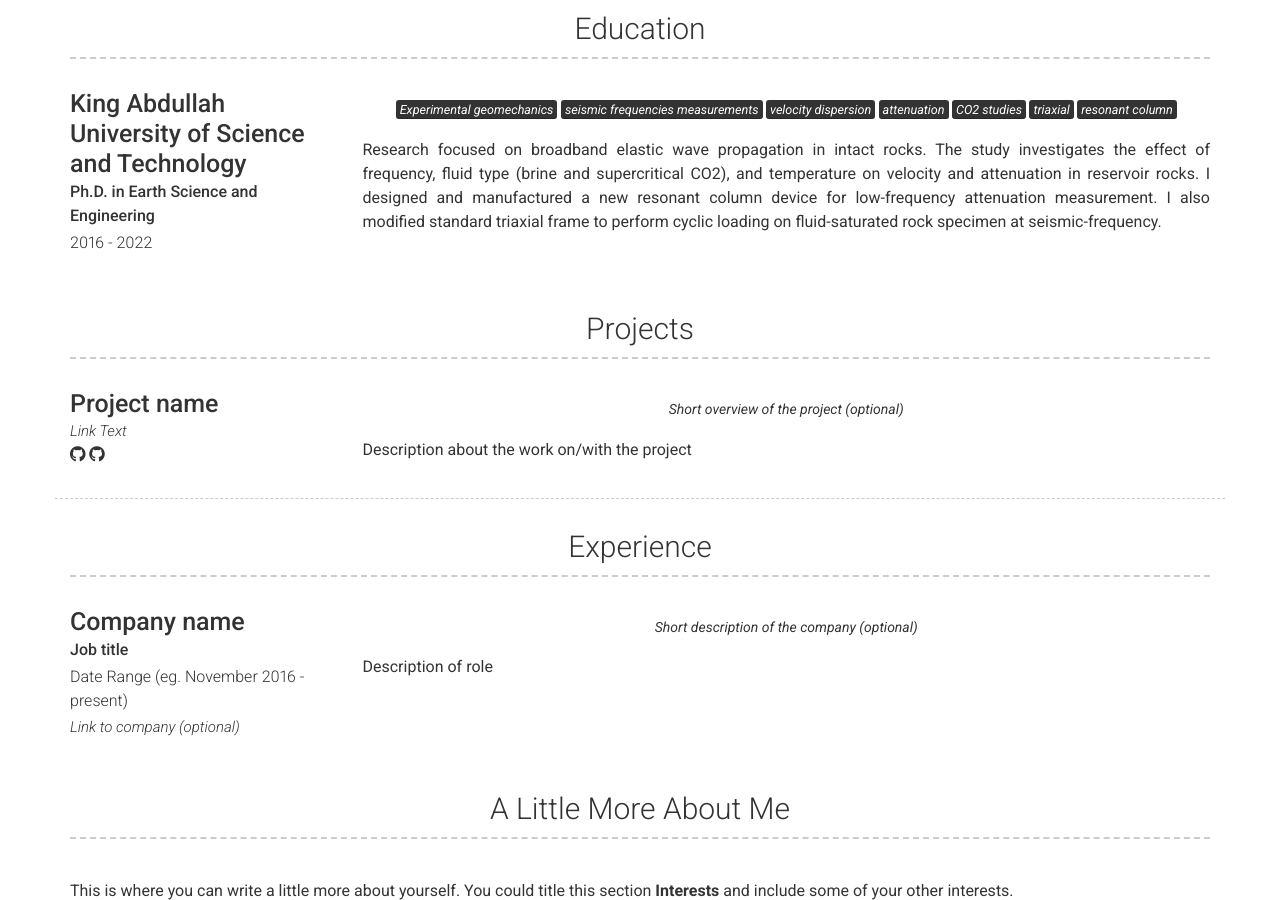
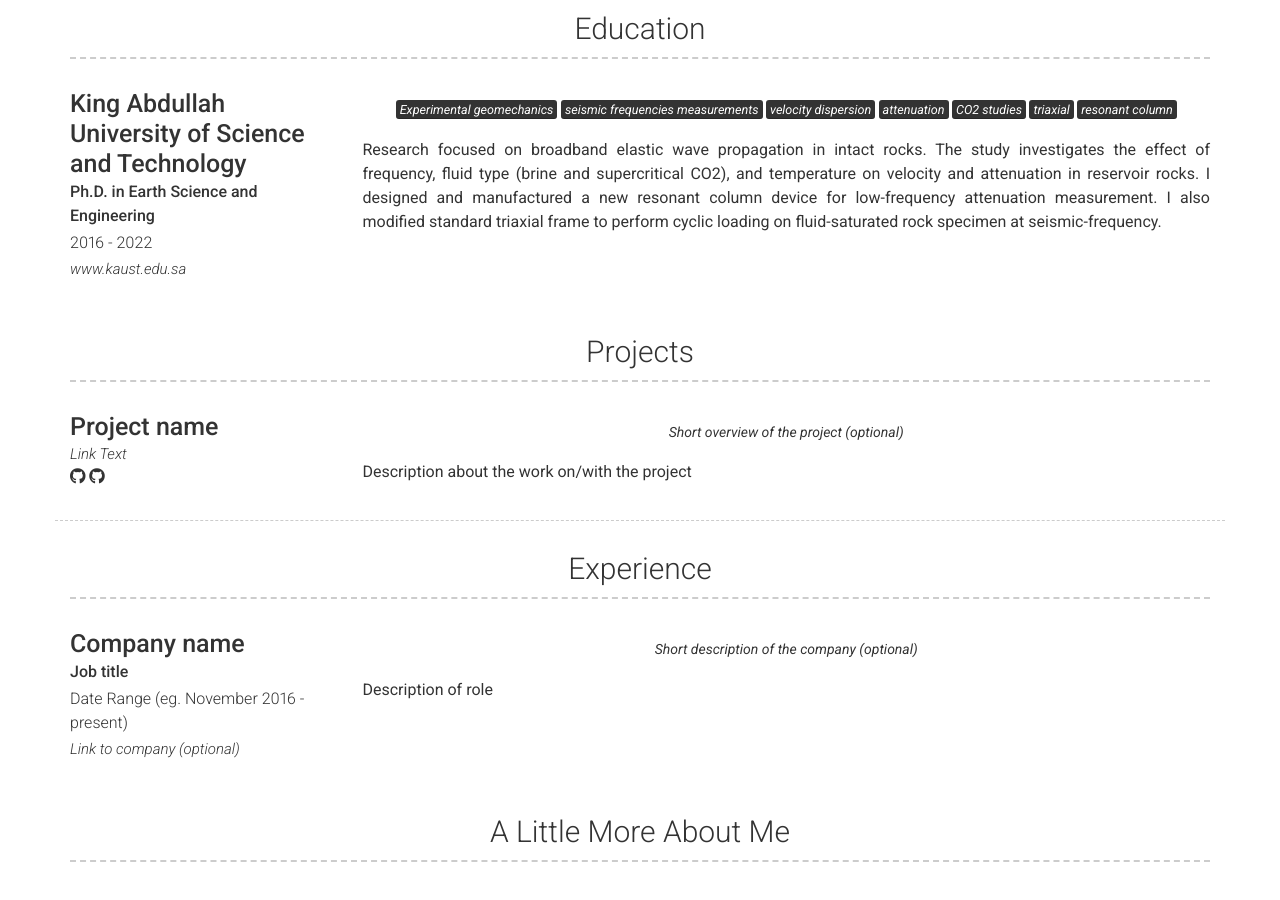
Before and after one commit to andikaperbawa/andikaperbawa2.github.io, a Jekyll site: the page built from index.md, in a window 1280 px wide and 900 px high, scrolled down 601 px. Built offline with Jekyll 4.4.1, drawn with Linux system fonts in a browser that asks for light colours; nearby versions of some CDN libraries.

Commit message:
Update _config.yml

```diff
--- a/_config.yml
+++ b/_config.yml
@@ -64,6 +64,7 @@ content:
         title: King Abdullah University of Science and Technology
         sub_title: Ph.D. in Earth Science and Engineering
         caption: 2016 - 2022
+        link: www.kaust.edu.sa
         quote: >
           <mark>Experimental geomechanics</mark> <mark>seismic frequencies measurements</mark> <mark>velocity dispersion</mark> <mark>attenuation</mark> <mark>CO2 studies</mark> <mark>triaxial</mark> <mark>resonant column</mark>
         description: | # this will include new lines to allow paragraphs
```
